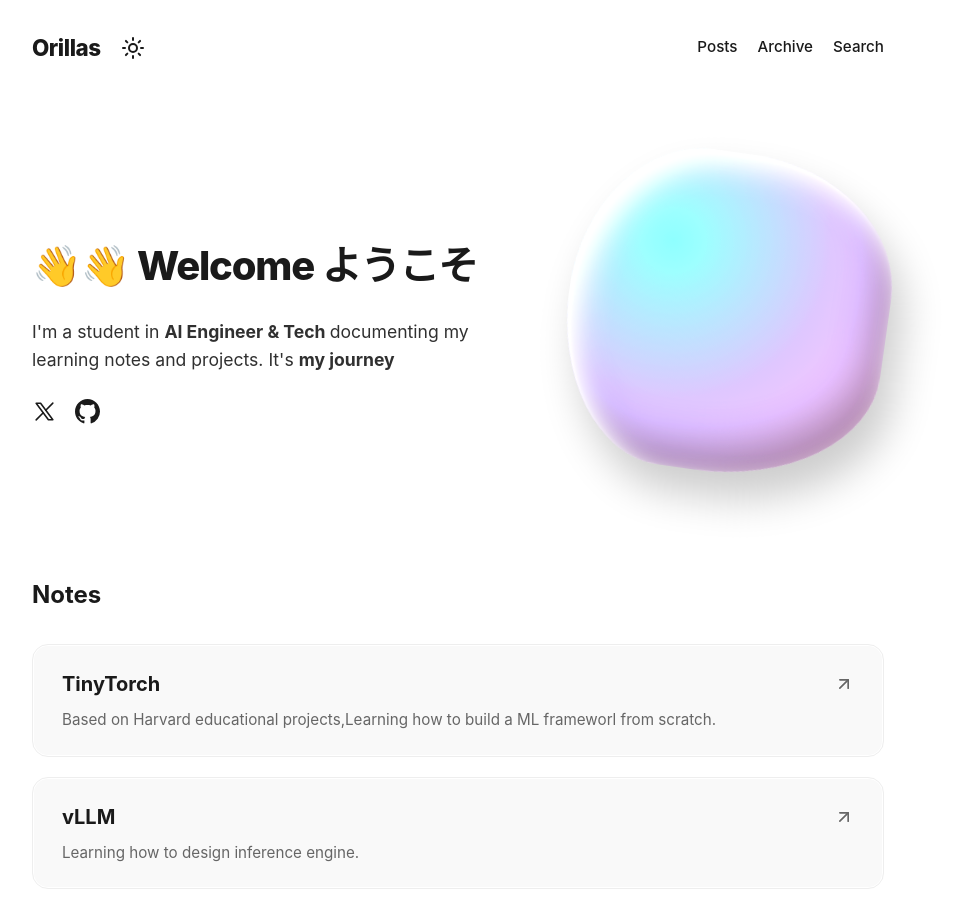
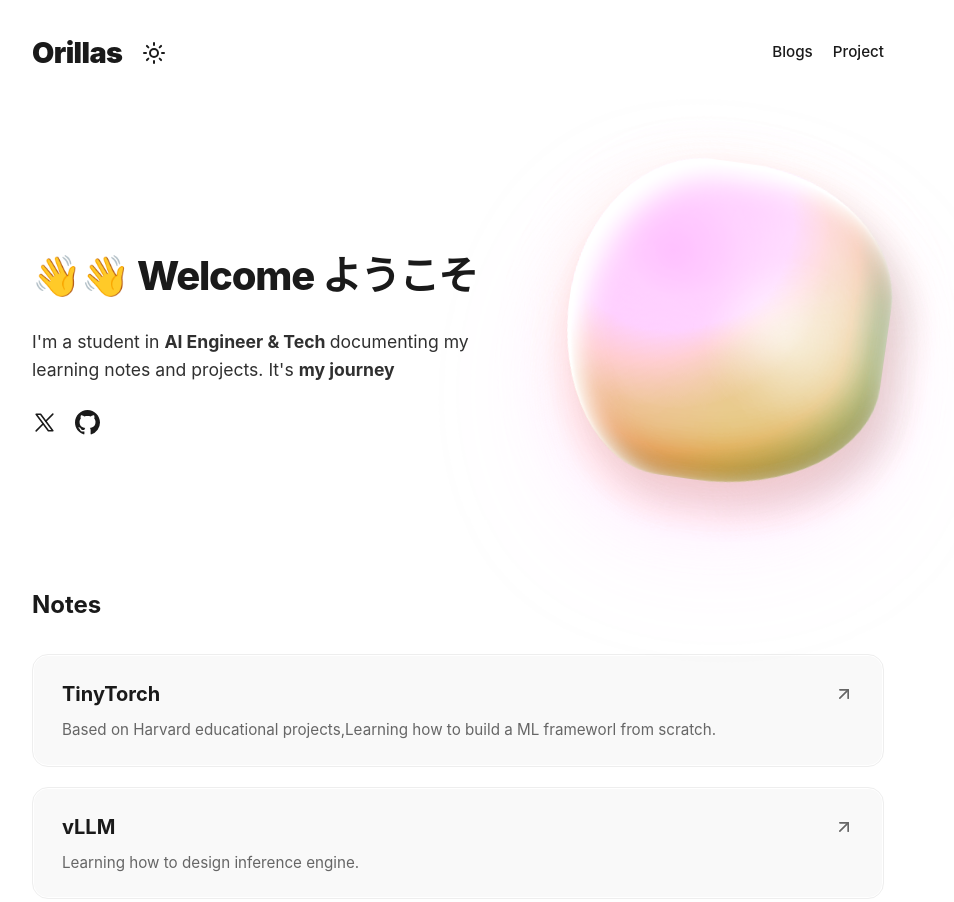
Before and after one commit to Orillas/Orillas.github.io, a plain HTML site: page index.html in a window 1280 px wide. Shown: the top 902 px of the page, without its empty margins (182-1136 px from the left). Drawn offline with nearby package versions, Linux system fonts and the light colour scheme.

Commit message:
Enhance blob with iridescent flow and hue cycle, update nav labels, fix X link, enlarge logo

```diff
--- a/index.html
+++ b/index.html
@@ -71,8 +71,8 @@
 
         .nav-left { display: flex; align-items: center; gap: 15px; }
         .logo {
-            font-size: 1.4rem;
-            font-weight: 800;
+            font-size: 1.8rem;
+            font-weight: 900;
             text-decoration: none;
             color: var(--fg);
             letter-spacing: -0.02em;
@@ -159,32 +159,71 @@
             height: 320px;
             flex-shrink: 0;
 
+            /* 裁剪内部流光层，使其始终贴合球体形状 */
+            overflow: hidden;
+
             /* 背景：径向渐变，模拟球体受光 */
             background: radial-gradient(circle at 30% 30%, var(--blob-p3), var(--blob-p2), var(--blob-p1));
 
             /* 初始形状 */
             border-radius: 60% 40% 30% 70% / 60% 30% 70% 40%;
 
-            /* 金属质感光影 */
+            /* 金属质感光影 + 彩色外发光（随色相动画一起变色） */
             box-shadow:
                 inset 15px 15px 30px rgba(255, 255, 255, 0.95),
                 inset 5px 5px 20px rgba(255, 255, 255, 0.5),
                 inset -15px -25px 40px rgba(0, 0, 0, 0.3),
                 inset 2px 2px 4px rgba(255, 255, 255, 1),
+                0 25px 70px rgba(212, 194, 255, 0.45),
+                0 60px 120px rgba(155, 252, 253, 0.25),
                 15px 25px 40px rgba(0, 0, 0, 0.2);
 
-            filter: contrast(1.1) saturate(1.2);
-
             /*
-               动画时长设为 4s，在这个时间内完成 5 个形状变化，
-               看起来频率很快，但过渡依然平滑。
+               两个动画并行：
+               1. complex-wave：20s 内完成 5 次液态形变；
+               2. hue-cycle：16s 色相流转 360°，让球体和光晕缓慢变色。
             */
-            animation: complex-wave 20s ease-in-out infinite;
+            animation: complex-wave 20s ease-in-out infinite, hue-cycle 16s linear infinite;
 
             z-index: 1;
             cursor: pointer;
             transition: all 0.5s ease;
         }
+
+        /* 🌈 炫彩流光层：旋转的油膜彩虹，用混合模式贴在球面上 */
+        .header-blob::before {
+            content: '';
+            position: absolute;
+            inset: 0;
+            border-radius: inherit;
+            background: conic-gradient(from 0deg,
+                rgba(255, 94, 168, 0.45),
+                rgba(170, 94, 255, 0.45),
+                rgba(94, 200, 255, 0.45),
+                rgba(94, 255, 194, 0.45),
+                rgba(255, 214, 94, 0.45),
+                rgba(255, 94, 168, 0.45));
+            filter: blur(22px) saturate(1.3);
+            mix-blend-mode: overlay;
+            animation: iridescent-spin 12s linear infinite;
+        }
+
+        /* ✨ 漂移高光：一道游走的金属反光 */
+        .header-blob::after {
+            content: '';
+            position: absolute;
+            top: 18%;
+            left: 22%;
+            width: 38%;
+            height: 38%;
+            border-radius: 50%;
+            background: radial-gradient(circle, rgba(255, 255, 255, 0.95) 0%, rgba(255, 255, 255, 0.35) 40%, transparent 70%);
+            filter: blur(8px);
+            animation: glare-drift 9s ease-in-out infinite;
+        }
+
+        /* 夜间模式下流光改为滤色，呈现霓虹质感 */
+        [data-theme="dark"] .header-blob::before { mix-blend-mode: screen; opacity: 0.85; }
 
         /* 🌊 复杂波动动画：5个关键帧，加入旋转和大幅度形变 🌊 */
         @keyframes complex-wave {
@@ -218,7 +257,22 @@
             }
         }
 
-        /* 交互效果：鼠标悬停时，变得更圆、更亮、定格 */
+        /* 🌈 流光层旋转 */
+        @keyframes iridescent-spin { from { transform: rotate(0deg); } to { transform: rotate(360deg); } }
+
+        /* ✨ 高光游走 */
+        @keyframes glare-drift {
+            0%, 100% { transform: translate(0, 0) scale(1); opacity: 0.85; }
+            50% { transform: translate(90px, 50px) scale(1.35); opacity: 0.5; }
+        }
+
+        /* 🎨 色相循环：球体、光晕、流光整体缓慢流转 */
+        @keyframes hue-cycle {
+            0% { filter: contrast(1.1) saturate(1.25) hue-rotate(0deg); }
+            100% { filter: contrast(1.1) saturate(1.25) hue-rotate(360deg); }
+        }
+
+        /* 交互效果：鼠标悬停时，变得更圆、更亮，所有动画定格 */
         .hero-header:hover .header-blob {
             animation-play-state: paused;
             border-radius: 50%;
@@ -226,8 +280,12 @@
             box-shadow:
                 inset 20px 20px 60px rgba(255, 255, 255, 1),
                 inset -20px -20px 60px rgba(0, 0, 0, 0.2),
+                0 35px 90px rgba(212, 194, 255, 0.6),
+                0 70px 140px rgba(155, 252, 253, 0.35),
                 0 30px 60px rgba(0, 0, 0, 0.25);
         }
+        .hero-header:hover .header-blob::before,
+        .hero-header:hover .header-blob::after { animation-play-state: paused; }
 
         /* --- Content Sections --- */
         section { margin-top: 100px; }
@@ -296,9 +354,8 @@
             </button>
         </div>
         <div class="nav-right">
-            <a href="#">Posts</a>
-            <a href="#">Archive</a>
-            <a href="#">Search</a>
+            <a href="#">Blogs</a>
+            <a href="#">Project</a>
         </div>
     </nav>
 
@@ -311,7 +368,7 @@
             </p>
 
             <div class="social-links">
-                <a href="https://twitter.com/" target="_blank" aria-label="X">
+                <a href="https://x.com/JilinJeferry" target="_blank" aria-label="X">
                     <svg xmlns="http://www.w3.org/2000/svg" width="20" height="20" viewBox="0 0 24 24" fill="none" stroke="currentColor" stroke-width="2" stroke-linecap="round" stroke-linejoin="round"><path d="M4 4l11.733 16h4.267l-11.733 -16h-4.267z"/><path d="M4 20l6.768 -6.768m2.46 -2.46l6.772 -6.772"/></svg>
                 </a>
                 <a href="https://github.com/Orillas/" target="_blank" aria-label="GitHub">
@@ -382,5 +439,7 @@
     }
 </script>
 
+
+
 </body>
 </html>
```
